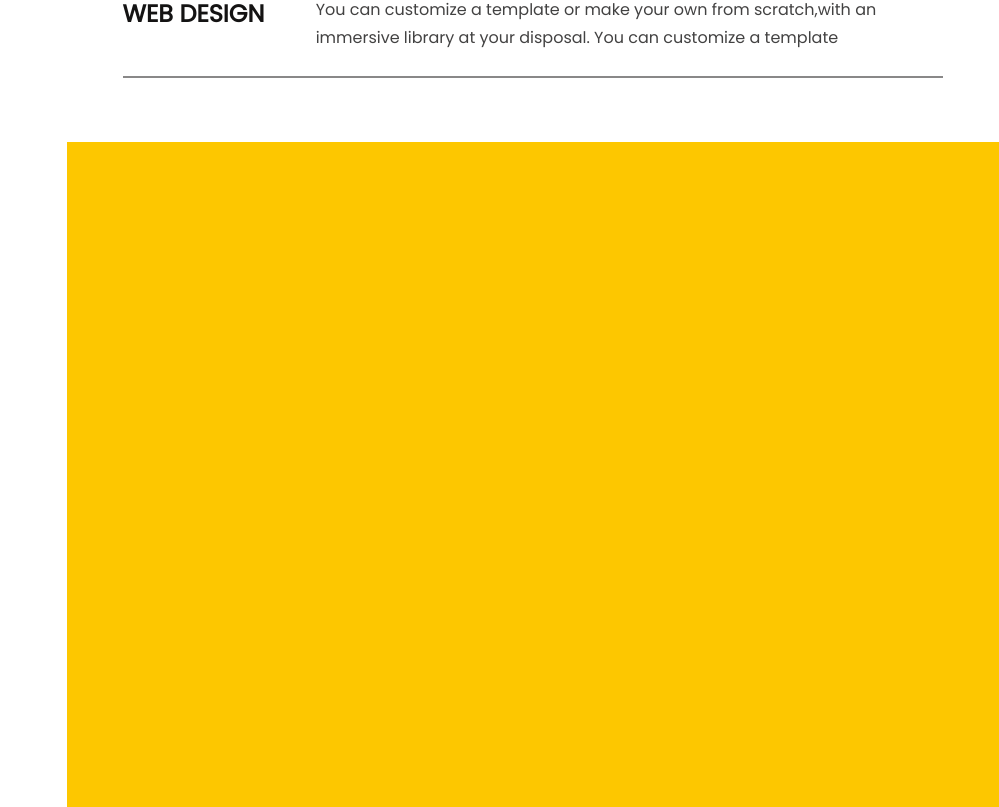
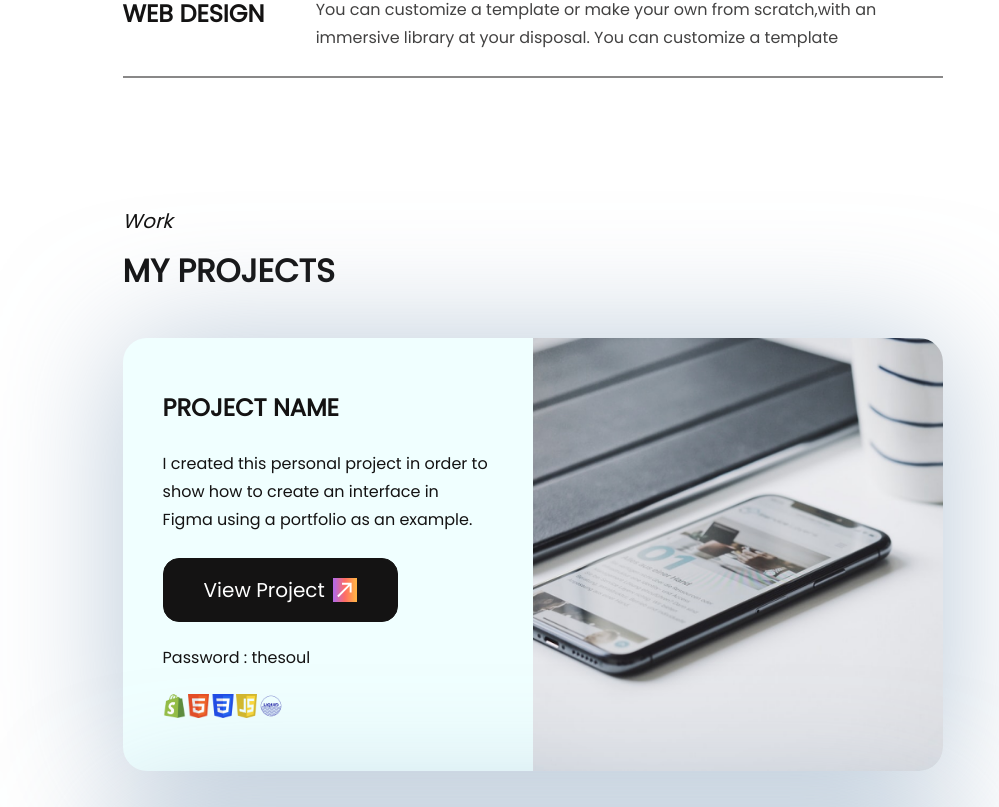
Before and after one commit to khushalnandaniya/nuxt-portfolio, a Nuxt app: page / in a window 1280 px wide. Shown: the part 2013-2820 px from the top of the page, without its empty margins (281-1280 px from the left). Built offline with nearby package versions, Linux system fonts and the light colour scheme.

Commit message:
Project Section Done

```diff
--- a/assets/css/main.css
+++ b/assets/css/main.css
@@ -20,6 +20,7 @@ body {
 
 .gradient-bg {
   background: linear-gradient(to left, #FFB147, #FF6C63, #B86ADF);
+  color: var(--white);
 }
 
 .gradient-line {
--- a/components/Project.vue
+++ b/components/Project.vue
@@ -1,3 +1,12 @@
+<script setup lang="ts">
+import ProjectCard from './ProjectCard.vue';
+
+</script>
+
 <template>
-  <div id="Project" class="bg-yellow-400 h-full md:h-screen"></div>
+  <div id="Project" class="h-auto px-8 lg:px-14 py-8 md:py-16">
+    <p class="mb-4 text-medium italic">Work</p>
+    <h2 class="heading-large uppercase">My Projects</h2>
+    <ProjectCard/>
+  </div>
 </template>
--- /dev/null
+++ b/components/ProjectCard.vue
@@ -0,0 +1,75 @@
+<script setup lang="ts">
+const data = [
+  {
+    title : "Project Name",
+    description : "I created this personal project in order to show how to create an interface in Figma using a portfolio as an example.",
+    projectlink : "https://thecottonsoul.com/",
+    password : "thesoul",
+    image : "/images/project.png",
+    imageDirection : "right",
+    skill : ['/images/shopify.png','/images/html.png','/images/css.png','/images/javascript.png','images/liquid.png']
+  },
+  {
+    title : "Project Name",
+    description : "I created this personal project in order to show how to create an interface in Figma using a portfolio as an example.",
+    projectlink : "https://thecottonsoul.com/",
+    password : "thesoul",
+    image : "/images/project.png",
+    imageDirection : "left",
+    skill : ['/images/shopify.png','/images/html.png','/images/css.png','/images/javascript.png','images/liquid.png']
+  },
+  {
+    title : "Project Name",
+    description : "I created this personal project in order to show how to create an interface in Figma using a portfolio as an example.",
+    projectlink : "https://thecottonsoul.com/",
+    password : "thesoul",
+    image : "/images/project.png",
+    imageDirection : "right",
+    skill : ['/images/shopify.png','/images/html.png','/images/css.png','/images/javascript.png','images/liquid.png']
+  }
+]
+</script>
+
+<template>
+  <div class="mt-6 md:mt-12 flex flex-col gap-10">
+    <div
+      v-for="(item,index) in data"
+      class="rounded-3xl flex drop-shadow-[0px_6px_64px_rgba(112,144,176,0.5)] overflow-hidden bg-[azure]"
+      :class="item.imageDirection == 'right' ? 'flex-col-reverse md:flex-row' : 'flex-col-reverse md:flex-row-reverse'"
+    >
+      <div class="flex-1 my-auto">
+        <div class="flex justify-center items-start gap-3.5 md:gap-6 flex-col py-5 px-5 md:px-10">
+          <h3 class="heading-medium">{{ item.title }}</h3>
+          <p class="heading-extra-small">{{ item.description }}</p>
+          <nuxt-link :to="item.projectlink" target="_blank">
+            <div class="button px-4 md:px-10 py-4">
+              <span>View Project</span>
+              <IconsArrow />
+            </div>
+          </nuxt-link>
+          <div>
+            <span>Password :</span>
+            {{ item.password }}
+          </div>
+          <div class="flex">
+            <div
+              v-for="skill in item.skill">
+              <img
+                :src="skill"
+                :alt="item.title"
+                class="w-6 h-6 object-contain"
+              />
+            </div>
+          </div>
+        </div>
+      </div>
+      <div class="flex-1">
+        <img
+          :src="item.image"
+          :alt="item.title"
+          class="object-cover h-full"
+        />
+      </div>
+    </div>
+  </div>
+</template>
--- a/components/ServiceCard.vue
+++ b/components/ServiceCard.vue
@@ -1,6 +1,5 @@
 <script setup lang="ts">
 import { IconsMinus, IconsPlus } from '#components';
-import { ref } from 'vue';
 
 const data = [
   {
```
Also changed, not shown: public/images/project.png (added).
